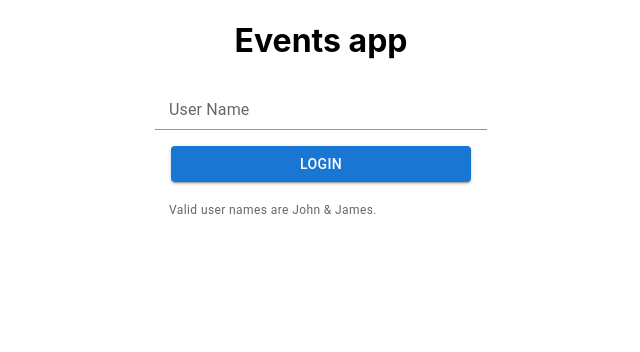
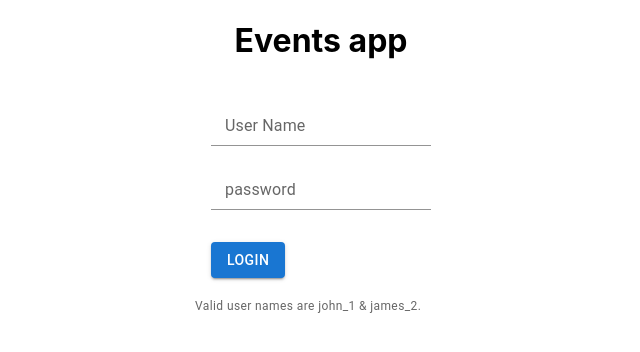
Before and after one commit to babs12316/Events-app, a React (Create React App) app: page / in a window 1280 px wide. Shown: the top 352 px of the page, without its empty margins (319-959 px from the left). Built offline with nearby package versions, Linux system fonts and the light colour scheme.

Commit message:
login functionality created

```diff
--- a/src/App.tsx
+++ b/src/App.tsx
@@ -1,5 +1,5 @@
 import React from 'react';
-import style from './App.module.css'
+import style from './App.module.css';
 import Login from './components/Login';
 
 function App(): JSX.Element {
--- a/src/components/Login.tsx
+++ b/src/components/Login.tsx
@@ -1,20 +1,70 @@
-import React from 'react';
-import { FormControl, InputLabel, Input, FormHelperText, Button , Box} from '@mui/material';
-
+import React, { useState } from 'react';
+import { FormControl, InputLabel, Input, FormHelperText, Button, Box } from '@mui/material';
+import { getUser } from '../services/eventsApi';
+import { LoginCredentials } from '../types/type';
 
 const Login = (): JSX.Element => {
+  const [loginData, setLoginData] = useState<LoginCredentials>({} as LoginCredentials);
+  const [errorMsg, setErrorMsg] = useState<string>();
+
+  const handleSubmit = (e: React.FormEvent<HTMLFormElement>) => {
+    e.preventDefault();
+    console.log(`submitted${JSON.stringify(loginData)}`);
+    if (loginData.id) {
+      getUser(loginData.id)
+        .then((data) => {
+          if (data) {
+            if (data.password === loginData.password) {
+              console.log('its a valid user should redirect to dashboard page');
+            }
+          } else {
+            setErrorMsg('sorry, wrong crendetials!');
+          }
+        })
+        .catch((error) => setErrorMsg(error));
+    }
+  };
   return (
     <>
-      <FormControl>
-        <InputLabel htmlFor="my-input">User Name</InputLabel>
-        <Input id="my-input" aria-describedby="my-helper-text"  />
-        <Box sx={{ '& button': { m: 2 ,  width: 300} }}>
-      <div>
-      <Button variant="contained">Login</Button>
-      </div>
-      </Box>
-        <FormHelperText id="my-helper-text">Valid user names are John & James.</FormHelperText>
-      </FormControl>
+      <form onSubmit={handleSubmit}>
+        <Box sx={{ m: 2 }}>
+          <FormControl>
+            <InputLabel htmlFor="userName-input">User Name</InputLabel>
+            <Input
+              id="userName-input"
+              aria-describedby="my-helper-text"
+              required
+              onChange={(e: React.ChangeEvent<HTMLInputElement>) =>
+                setLoginData((loginData) => ({ ...loginData, id: e.target.value }))
+              }
+            />
+          </FormControl>
+        </Box>
+        <Box sx={{ m: 2 }}>
+          <FormControl>
+            <InputLabel htmlFor="password-input">password</InputLabel>
+            <Input
+              id="password-input"
+              aria-describedby="my-helper-text"
+              required
+              onChange={(e: React.ChangeEvent<HTMLInputElement>) =>
+                setLoginData((loginData) => ({ ...loginData, password: e.target.value }))
+              }
+            />
+          </FormControl>
+        </Box>
+
+        <Box sx={{ '& button': { m: 2 } }}>
+          <FormControl>
+            <Button type="submit" variant="contained">
+              Login
+            </Button>
+          </FormControl>
+        </Box>
+
+        {errorMsg && <FormHelperText sx={{ color: '#FF0000' }}>{errorMsg}</FormHelperText>}
+        <FormHelperText id="my-helper-text">Valid user names are john_1 & james_2.</FormHelperText>
+      </form>
     </>
   );
 };
--- /dev/null
+++ b/src/services/eventsApi.ts
@@ -0,0 +1,15 @@
+import axios from 'axios';
+import { Events } from '../types/interface';
+
+const baseUrl = '/api/events.json';
+
+export const getUser = async (userId: string) => {
+  const result = await axios.get<Events>(`${baseUrl}`);
+  type User = typeof result.data.user[0];
+  const user = result.data.user.find((item: User) => item.id === userId);
+  return user;
+};
+
+export const getEvents = (): void => {
+  console.log('hello');
+};
--- /dev/null
+++ b/src/types/interface.ts
@@ -0,0 +1,31 @@
+export interface Events {
+  eventType: [
+    {
+      id: number;
+      name: string;
+    }
+  ];
+  event: [
+    {
+      id: number;
+      eventTypeId: number;
+      userId: number[];
+      name: string;
+      description: string;
+      start: string;
+      end: string;
+      status: boolean;
+    }
+  ];
+
+  user: [
+    {
+      id: string;
+      name: string;
+      surName: string;
+      email: string;
+      password: string;
+      role: string;
+    }
+  ];
+}
--- /dev/null
+++ b/src/types/type.ts
@@ -0,0 +1,4 @@
+export type LoginCredentials = {
+  id?: string;
+  password?: string;
+};
```
Also changed, not shown: public/api/events.json (added, +100 -0 lines), 1 other file (tests, documents, lock files or other folders).
